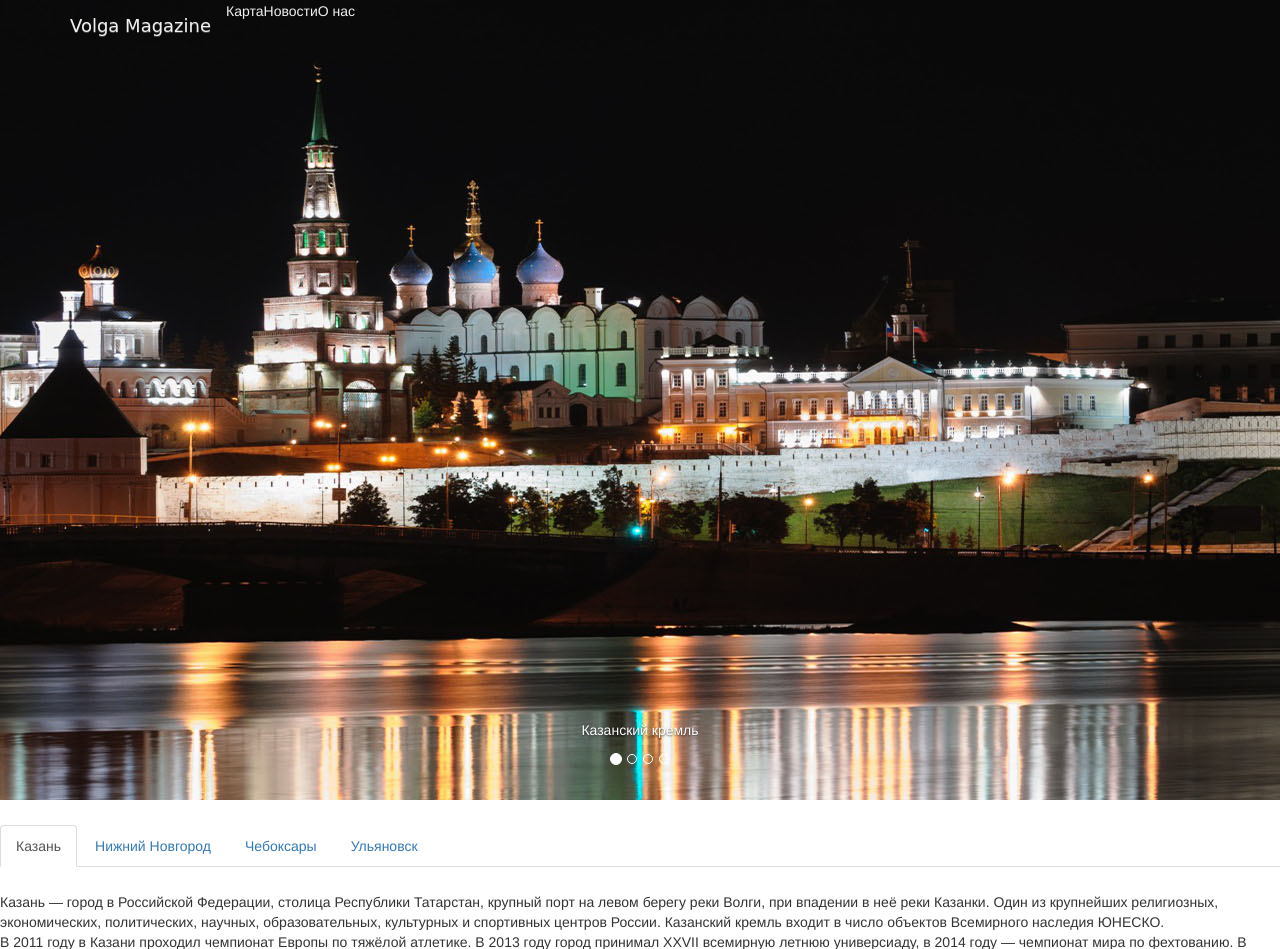
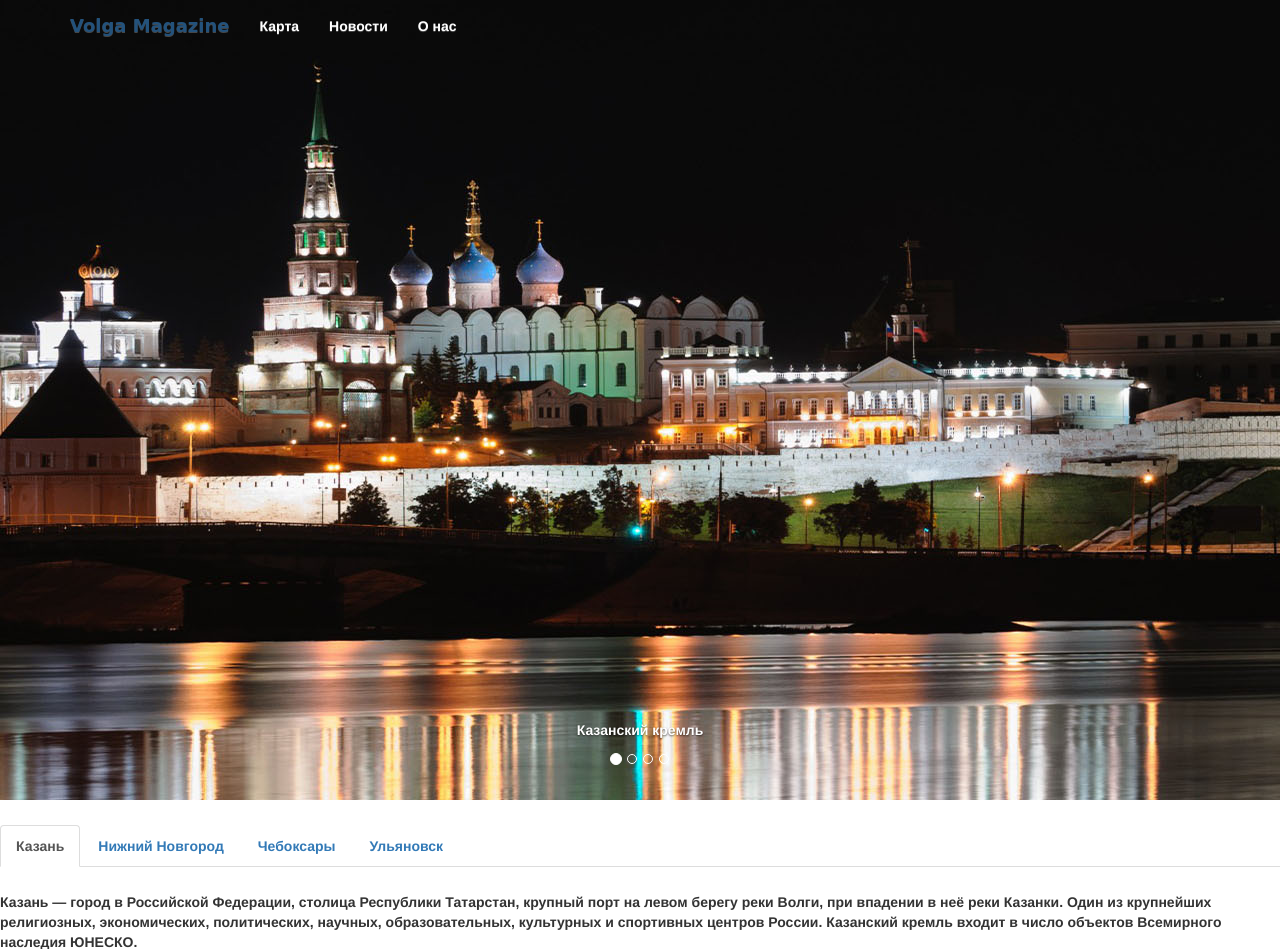
Before and after one commit to Mayor2k/mayor2k.github.io, a PHP site: page /_site/index.html in a window 1280 px wide. Shown: the top 949 px of the page. Run offline with PHP 8.4, Linux system fonts and the light colour scheme; some libraries are stand-ins or nearby versions.

Commit message:
stabile v0.1

```diff
--- a/_site/css/style.css
+++ b/_site/css/style.css
@@ -24,11 +24,11 @@
 .navbar-custom .navbar-nav > .active > a:focus,
 .navbar-custom .navbar-nav > .open >a {
     text-decoration: none;
-    background-color: #fef2f2;
+    background-color: #23527C;
 }
 
 .navbar-custom .navbar-brand {
-    color:#f0f0f0;
+    color:#23527C;
 }
 .navbar-custom .navbar-toggle {
     background-color:#eeeeee;
@@ -54,6 +54,9 @@ html,body{
   margin: 0;
   padding: 0;
 }
-.carousel-inner .item > img {
-  position: center;
+@media screen and (orientation:portrait) {
+  .carousel-inner .fill > img{
+
+     .+
+  }
 }
--- a/_site/index.html
+++ b/_site/index.html
@@ -16,19 +16,19 @@
 <body>
   <nav class="navbar navbar-custom navbar-transparent">
   <div class="container">
-    <div class="navbar-header" style="font-family: 'Indie Flower', cursive;">
+    <div class="navbar-header" style="font-family: 'Mogra', cursive;">
       <button type="button" class="navbar-toggle" data-toggle="collapse" data-target=".navbar-collapse">
         <span class="icon-bar"></span>
         <span class="icon-bar"></span>
         <span class="icon-bar"></span>
       </button>
-      <a class="navbar-brand" href="#">Volga Magazine</a>
+      <a class="navbar-brand" href="#"><strong>Volga Magazine<strong></a>
     </div>
-    <div class="navbar-collapse collapse">
+    <div id="navbar" class="navbar-collapse collapse">
       <ul class="nav navbar-nav">
-        <li>Карта</li>
-        <li>Новости</li>
-        <li>О нас</li>
+        <li><a href="#">Карта</a></li>
+        <li><a href="#">Новости</a></li>
+        <li><a href="#">О нас</a></li>
       </ul>
     </div>
   </div>
--- a/_site/js/script.js
+++ b/_site/js/script.js
@@ -39,3 +39,15 @@ $(document).ready(function(){
 		}
 	})
 })
+//navbar fixed
+$(document).ready(function(offset){
+	var carouselPixels = $("#carousel").height()
+	$(document).scroll(function(){
+		if (window.pageYOffset > carouselPixels/2){
+			$(".navbar-custom").hide("slow")
+		}
+		else {
+			$(".navbar-custom").show("slow")
+		}
+	})
+})
```
Also changed, not shown: _includes/navbar.html (+6 -6 lines), css/style.css (+7 -4 lines), js/script.js (+12 -0 lines).
